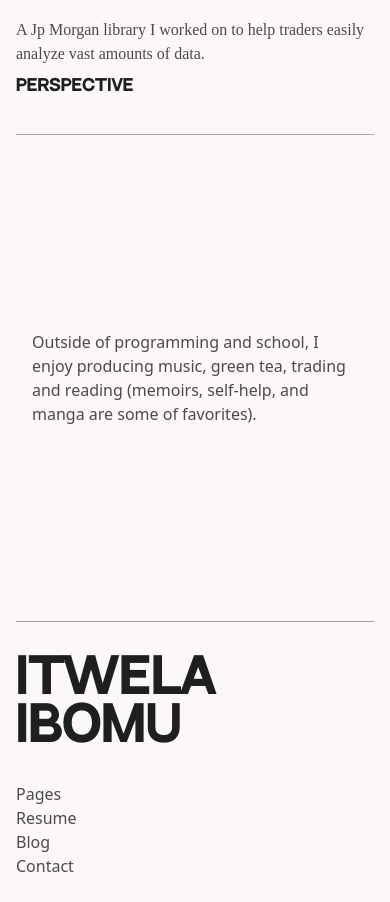
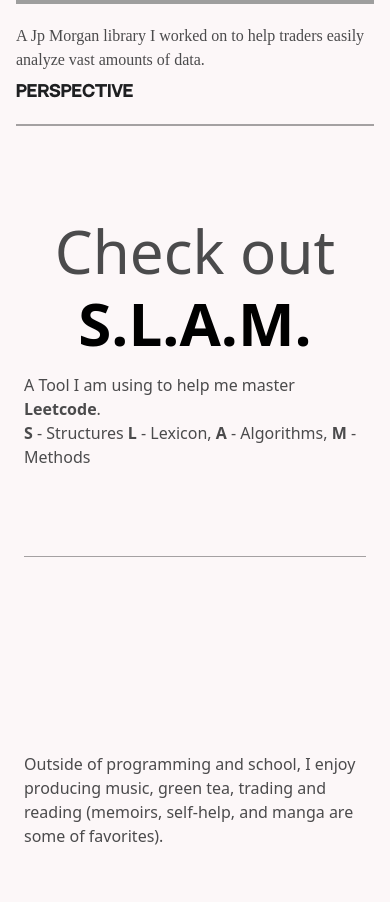
Before and after one commit to itwela/itwela-dev, a React (Vite) app in the folder client/: page / in a window 390 px wide. Shown: the part 2100-3002 px from the top of the page. Built offline with nearby package versions, Linux system fonts and the light colour scheme; grey boxes are pictures that could not be loaded; a web font is replaced by a local one.

Commit message:
working slm and added animations to slam page

```diff
--- a/client/src/footer.tsx
+++ b/client/src/footer.tsx
@@ -43,6 +43,7 @@ export default function ItFooter() {
                             <li>React</li>
                             <li>TypeScript</li>
                             <li>Gsap</li>
+                            <li>Node.Js</li>
                             <li>Vercel</li>
                         </ul>
                     </span>
--- a/client/src/hp1.tsx
+++ b/client/src/hp1.tsx
@@ -78,7 +78,7 @@ export default function HomepageSecOne({triggerRef, availwRef, circleRef, mobile
                             </div>
 
                             {/* desktop */}
-                            <div id='aboutslide'  ref={triggReferSec} className='hidden sm:flex flex-col text-[#1e1f21]/80 relative  gap-5 w-full h-max justify-between py-9  font-second '>
+                            <div id='aboutslide'  ref={triggReferSec} className='hidden sm:flex flex-col text-[#1e1f21]/80 relative  gap-5 w-full h-full justify-between  font-second '>
                                 <div className='flex flex-col  gap-5 text-left sm:text-left place-content-start w-full h-max'>
                                   <div className='flex justify-between'>
                                   <p className=''>About Me</p>
@@ -103,7 +103,7 @@ export default function HomepageSecOne({triggerRef, availwRef, circleRef, mobile
                             </div>
 
                             {/* mobile */}
-                            <div   className='sm:hidden flex flex-col text-[#1e1f21]/80 relative  gap-5 w-full h-max justify-between py-9  font-second '>
+                            <div   className='sm:hidden flex flex-col text-[#1e1f21]/80 relative  gap-5 w-full h-max justify-between   font-second '>
                                 <div className='flex flex-col  gap-5 text-left sm:text-left place-content-start w-full h-max'>
                                   <div className='flex justify-between'>
                                   <p className=''>About Me</p>
@@ -133,7 +133,11 @@ export default function HomepageSecOne({triggerRef, availwRef, circleRef, mobile
 
 
 
-                    <div className='w-full h-[1px] bg-[#1e1f21]/40 mb-8'></div>
+                      <div className='w-full h-[1px] bg-[#1e1f21]/40 '></div>
+
+
+
+
 
 
                     <HomepageSecFour />
--- a/client/src/hp2.tsx
+++ b/client/src/hp2.tsx
@@ -73,7 +73,7 @@ export default function HompageSecTwo() {
                         <div className='flex flex-col gap-2 w-full'>
                             <h3 className=''>{project.description}</h3>
                             <h3 className='text-[#1e1f21] font-main'><a href={project.projectLink}>{project.name}</a></h3>
-                            <div className='w-full h-[1px] bg-[#1e1f21]/40 mb-8'></div>
+                            <div className='w-full h-[1px] bg-[#1e1f21]/40'></div>
                         </div>
                     </div>
                 ))}
@@ -107,6 +107,7 @@ export default function HompageSecTwo() {
                                     <h3 className=''>{project.description}</h3>
                                     <h3 className='text-[#1e1f21] font-main'><a href={project.projectLink}>{project.name}</a></h3>
                                 </div>
+                                <div className='w-full h-[1px] bg-[#1e1f21]/40'></div>
                         </div>
                     ))}
                 </div>
--- a/client/src/hp4.tsx
+++ b/client/src/hp4.tsx
@@ -20,13 +20,29 @@ const HomepageSecFour = () => {
 
   return (
     <>
-                <section className='fourth-section p-4 sm:p-8 w-full z-1 min-h-[50vh] flex place-content-center place-items-center '>
-                      <div id='fourth-bottom' className="intro-container-2  flex flex-col place-items-center place-content-center ">
-                        <p className="story-4-p">
-                        Outside of programming and school, I enjoy
-                        producing music, green tea, trading and reading (memoirs, self-help, and manga are some of favorites).
-                        </p>
+                <section className='fourth-section p-2  w-full z-1 min-h-[50vh] flex place-content-center place-items-center '>
+
+                      <div id='fourth-bottom' className="intro-container-2 justify-evenly min-h-[50vh] w-full  flex flex-col place-items-center place-content-center ">
+
+                      <div className='w-full h-[50vh] flex flex-col gap-5 place-content-center place-items-center'>
+                            <h2 className='text-6xl flex sm:flex-row gap-3 flex-col place-items-center'>Check out <NavLink to="/slam"><span className='font-bold text-black'>S.L.A.M.</span></NavLink></h2>
+                            <div className='flex flex-col place-items-center'>
+                              <h2>A Tool I am using to help me master <span className='font-bold'>Leetcode</span>.</h2>
+                              <h2>
+                                <span className='font-bold'>S</span> - Structures
+                                <span className='font-bold'> L</span> - Lexicon,
+                                <span className='font-bold'> A </span>- Algorithms,
+                                <span className='font-bold'> M</span> - Methods</h2>
+                            </div>
                       </div>
+
+                      <div className='w-full h-[1px] bg-[#1e1f21]/40 mb-8'></div>
+
+                      <div className='w-full flex flex-col h-[50vh] place-items-center place-content-center'>
+                        <h2>Outside of programming and school, I enjoy producing music, green tea, trading and reading (memoirs, self-help, and manga are some of favorites).</h2>
+                      </div>
+                      </div>
+
                 </section>
     </>
 
--- a/client/src/slam.tsx
+++ b/client/src/slam.tsx
@@ -11,6 +11,26 @@ import { toast } from "sonner";
 
 // Define your functional component
 const Slam = () => {
+
+  useGSAP(() => {
+
+    // const splitText = new SplitText('.intro-container-2 p', { type: "words" }); // Split each paragraph into lines
+    // const words = splitText.words;
+
+      const t1 = gsap.timeline()
+      t1.from([
+        "#slam1", "#slam2", "#slam3",
+        "#slam4", "#slam5", "#slam6", "#slam7",
+      "#slam8", "#slam9"], {
+        opacity: 0,
+        yPercent: "-100",
+        duration: 1.1,
+        delay: 0.3,
+        ease: "back",
+      })
+  }, [])
+
+
   const [problemText, setProblemText] = useState('')
   const [answerData, setAnswerData] = useState("");
   const [isLoading, setIsLoading] = useState(false);
@@ -101,18 +121,18 @@ const formatResponse = () => {
               <h1 id='slam1' className='font-main text-5xl'>S.L.A.M</h1>
               <div className=''>
                 <h2 id='slam2' className='py-2 font-second'>An tool based on an acronym for learning how to solve technical interview questions!</h2>
-                <h3>S - Structures</h3>
-              <h3>L - Lexicon</h3>
-              <h3>A - Algorithim</h3>
-              <h3>M - Math</h3>
-                <h2 id='slam2' className='py-2 font-second text-slate-600'>Instead of trying to memorize all the answers to each problem; <br />
+                  <h3 id='slam6'>S - Structures</h3>
+                  <h3 id='slam7'>L - Lexicon</h3>
+                  <h3 id='slam8'>A - Algorithim</h3>
+                  <h3 id='slam9'>M - Math</h3>
+                <h2 id='slam3' className='py-2 font-second text-slate-600'>Instead of trying to memorize all the answers to each problem; <br />
                 as engineers I belive we are hired come up with ways to solve problems we may not be familiar with.  <br />
                 I belive if i can identify these four qualities in any given problem, I can better solve it.
                 </h2>
               </div>
             </div>
 
-            <div className='w-full min-h-screen flex flex-col gap-3'>
+            <div id='slam4' className='w-full min-h-screen flex flex-col gap-3'>
 {/* question */}
                 <div className='w-full h-max flex flex-col gap-3'>
                   <div className='flex w-full place-items-center justify-between'>
@@ -127,7 +147,7 @@ const formatResponse = () => {
                   <textarea onChange={handleInputChange} className='no-scroll outline-none w-full min-h-[200px] bg-white rounded-lg p-3'></textarea>
                 </div>
 {/* answer */}
-              <div className='p-3 w-full min-h-[600px] flex flex-col gap-3 bg-white rounded-lg'>
+              <div id='slam5' className='p-3 w-full min-h-[600px] flex flex-col gap-3 bg-white rounded-lg'>
                 {isLoading === true && (
                   <p className='animate-pulse'>Your response is loading...</p>
                 )}
```
